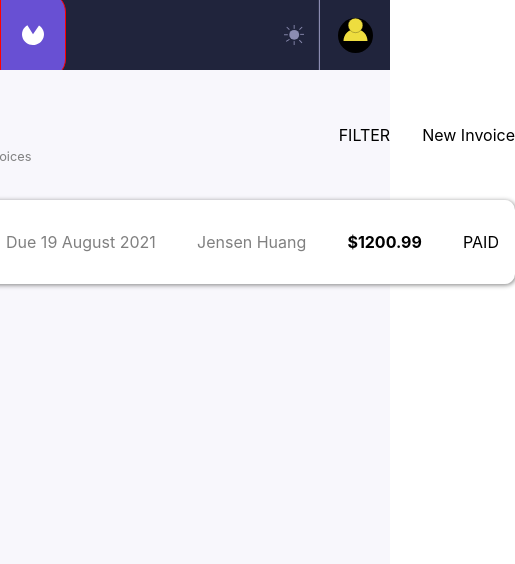
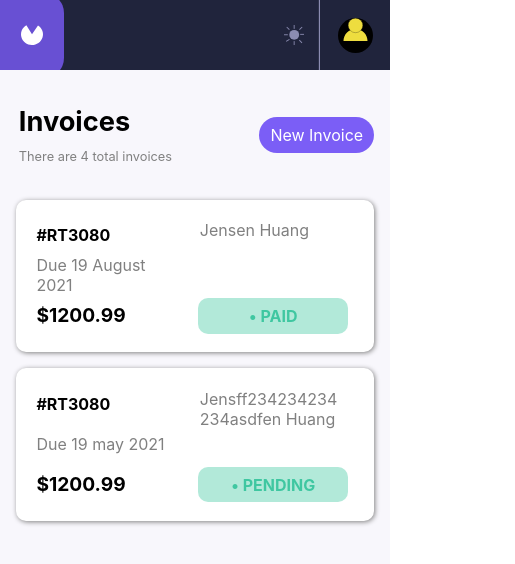
Before and after one commit to HamadNabizada/invoice, a React (Create React App) app in the folder frontend/invoice-app/: page / in a window 390 px wide. Shown: the top 564 px of the page, 515 px wide, since content can reach past the window. Built offline with nearby package versions, Linux system fonts and the light colour scheme.

Commit message:
added responsive design to home page

```diff
--- a/frontend/invoice-app/src/pages/Home.js
+++ b/frontend/invoice-app/src/pages/Home.js
@@ -20,7 +20,7 @@ export default function Home(){
     }
     let darkTheme = {
         textColor: '#ffffff',
-        minorTextColor: '##888ba5',
+        minorTextColor: 'lightgray',
         bgColor:'#141625',
         minorBGColor:'#1f203c',
         shadow: '1px 1px 5px #1f203c'
@@ -55,8 +55,18 @@ export default function Home(){
                         <h3 style={styleTheme.minorText} className={style.invoiceSubTitle}>There are 4 total invoices</h3>
                     </div>
                     <div className={style.newInvoiceAndFilterContainer}>
-                        <div>FILTER</div>
-                        <div>New Invoice</div>
+                        {/* <div className={style.filterContainer}>
+                            <label for='filterSelection' className={style.filterLabel}>Filter by: </label>
+                            <select name="filter" id="filterSelection">
+                                <option value="status">Status</option>
+                                <option value="status">Status</option>
+                                <option value="status">Status</option>
+                            </select>
+                        </div> */}
+                        <div className={style.newInvoice}>
+                            {/* <p className={style.newInvoicePlusBtn}>+</p> */}
+                            <p className={style.newInvoiceText}>New Invoice</p>
+                        </div>
                     </div>
                 </section>
                 <section className={style.invoices}>
@@ -65,7 +75,16 @@ export default function Home(){
                         <p style={styleTheme.minorText} className={style.invoiceDue}>Due 19 August 2021</p>
                         <p style={styleTheme.minorText} className={style.invoiceOwner}>Jensen Huang</p>
                         <p className={style.invoiceCost}>$1200.99</p>
-                        <p className={style.invoiceStatus}>PAID</p>
+                        <p className={style.invoiceStatus}>&#x2022; PAID</p>
+                        <p className={style.rightArrow}>&#8250;</p>
+                    </h2>
+                    <h2 style={styleTheme.subBG} className={style.invoice}>
+                        <p className={style.invoiceID}>#RT3080</p>
+                        <p style={styleTheme.minorText} className={style.invoiceDue}>Due 19 may 2021</p>
+                        <p style={styleTheme.minorText} className={style.invoiceOwner}>Jensff234234234234asdfen Huang</p>
+                        <p className={style.invoiceCost}>$1200.99</p>
+                        <p className={style.invoiceStatus}>&#x2022; PENDING</p>
+                        <p className={style.rightArrow}>&#8250;</p>
                     </h2>
                 </section>
             </main>
--- a/frontend/invoice-app/src/styles/Home.module.css
+++ b/frontend/invoice-app/src/styles/Home.module.css
@@ -41,6 +41,42 @@
     align-items: center;
     gap: 2rem;
 }
+.newInvoice{
+    gap:1rem;
+    padding: .5rem .7rem .5rem .7rem;
+    border-radius: 20px;
+    background-color:#7b5ef6;
+    display:flex;
+    flex-direction: row;
+    color:white;
+    margin:0px;
+    cursor: pointer;
+}
+.newInvoice:hover{
+    background-color: #6c53db;
+    transition: all .25s;
+}
+.newInvoicePlusBtn{
+    background-color:white;
+    color:#7b5ef6;
+    border-radius: 50%;
+    height: 10px;
+    width: 10px;
+    display:flex;
+    flex-direction: column;
+    align-items: center;
+    font-weight:bold;
+    justify-content: center;
+    margin:0px;
+
+}
+.newInvoiceText{
+    display:flex;
+    flex-direction: column;
+    align-items: center;
+    justify-content: center;
+    margin:0px;
+}
 .invoices{
     display:flex;
     flex-direction: column;
@@ -57,21 +93,54 @@
     justify-content: space-between;
     font-weight:normal;
     margin:0px;
+    cursor: pointer;
+}
+.invoice>*{
+    padding-right: .7rem;
+    display:flex;
+    flex-direction: column;
+    justify-content: center;
 }
 .invoiceID{
     font-weight:bold;
+    width:15%;
+    overflow-wrap:break-word;
+    inline-size: 15%;
 }
 .invoiceDue{
-
+    width:20%;
+    overflow-wrap:break-word;
+    inline-size: 20%;
 }
 .invoiceOwner{
-
+    width:20%;
+    overflow-wrap:break-word;
+    inline-size: 20%;
 }
 .invoiceCost{
     font-weight:bold;
+    width:20%;
+    font-size: 1.2rem;
 }
 .invoiceStatus{
-
+    color: rgba(63,199,161,255);
+    font-weight: bold;
+    border-radius: 10px;
+    background-color: rgba(63,199,161,.4);
+    align-items: center;
+    height: 3rem;
+    width: 6rem;
+    margin-right: 1rem;
+    padding-left: .3rem;
+}
+.rightArrow{
+    display:flex;
+    flex-direction: column;
+    justify-content: center;
+    align-items: center;
+    padding:0px;
+    margin:0px;
+    font-size: 2rem;
 }
 
 @media screen and (max-width:800px){
@@ -79,3 +148,41 @@
         flex-direction: column;
     }
 }
+@media screen and (max-width: 700px){
+    .header,.invoices{
+        min-width:300px;
+        width:92vw;
+    }
+    .invoice{
+        display:grid;
+        grid-template-columns: 50% 50%;
+        grid-template-rows: 33% 33% 33%;
+    }
+    .invoice>p{
+        margin:.2rem;
+        width:auto;
+        padding:.1rem;
+        overflow-wrap:break-word;
+        inline-size: 90%;
+    }
+    .invoiceOwner{
+        grid-column-start: 2;
+        grid-column-end: 3;
+        grid-row-start: 1;
+        justify-content: flex-start;
+    }
+    .invoiceStatus{
+        grid-column-start: 2;
+        grid-row-start: 3;
+        grid-row-end:4;
+        height: 2rem;
+        width:auto;
+    }
+    .invoiceCost{
+        grid-column-start: 1;
+    }
+    .rightArrow{
+        display:none;
+    }
+
+}
--- a/frontend/invoice-app/src/styles/Nav.module.css
+++ b/frontend/invoice-app/src/styles/Nav.module.css
@@ -21,6 +21,7 @@
 .logoContainer:hover{
     cursor: pointer;
     background-color:#6850d3;
+    transition: all .25s;
 }
 .logo{
     width: 50%;
@@ -72,7 +73,6 @@
         overflow: hidden;
     }
     .logoContainer{
-        border: 1px solid red;
         width: 6rem;
         min-width: 4rem;
         height: 100%;
```
